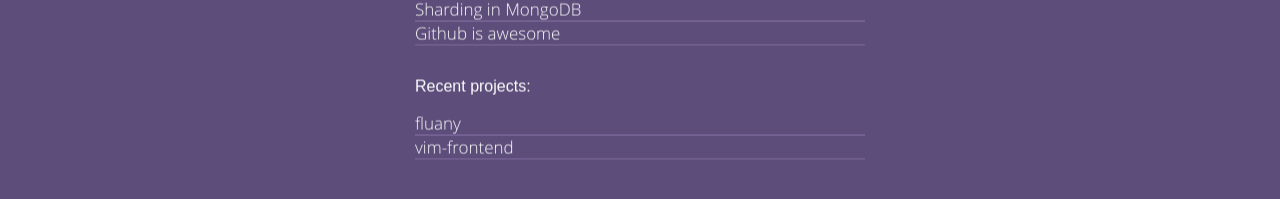
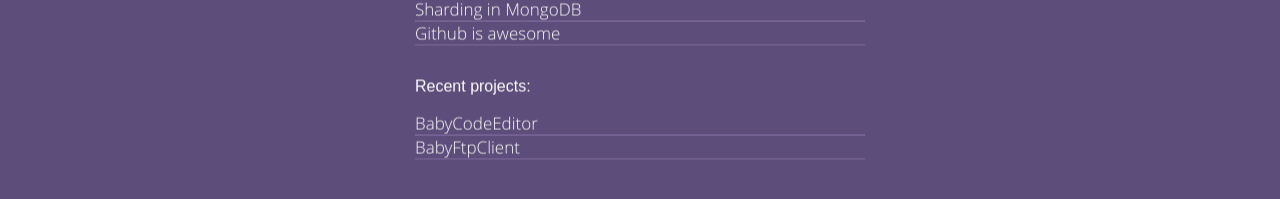
Before and after one commit to victorvoid/space-jekyll-template, a Jekyll site: the page built from index.html, in a window 1280 px wide. Shown: the part 529-728 px from the top of the page. Built offline with Jekyll 4.4.1, drawn with Linux system fonts in a browser that asks for light colours.

Commit message:
Update _config.yml

```diff
--- a/_config.yml
+++ b/_config.yml
@@ -52,10 +52,10 @@ links:
 
 # projects in header index
 projects:
-  - name: fluany
-    url: https://github.com/fluany/fluany
-  - name: vim-frontend
-    url: https://github.com/victorvoid/vim-frontend
+  - name: BabyCodeEditor
+    url: https://github.com/Mengyantong/BabyCodeEditor
+  - name: BabyFtpClient
+    url: https://github.com/Mengyantong/BabyFtpClient
 
 # exclude my node related stuff
 exclude: ['package.json', 'src', 'node_modules']
```
